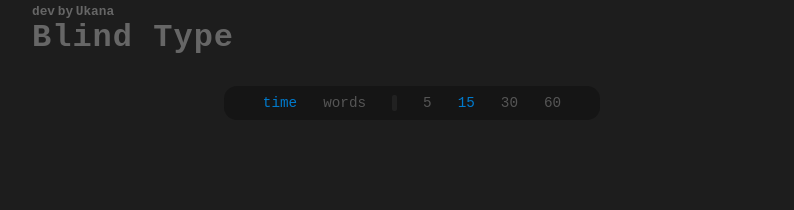
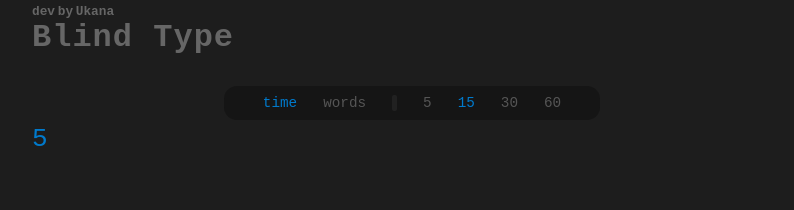
Before and after one commit to UkanaBastreet/blind-type, a React (Create React App) app: page / in a window 1280 px wide. Shown: the top 210 px of the page, without its empty margins (228-1022 px from the left). Built offline with nearby package versions, Linux system fonts and the light colour scheme.

Commit message:
add Timer comp

```diff
--- a/src/components/GameField/GameField.tsx
+++ b/src/components/GameField/GameField.tsx
@@ -2,6 +2,7 @@ import { FC, useCallback, useEffect } from "react";
 import { inputError } from "src/types/game.type";
 import { TextField } from "./TextField/TextField";
 import "./GameField.scss";
+import { Timer } from "./Timer/Timer";
 
 interface GameFieldProps {
   text: string;
@@ -30,6 +31,7 @@ export const GameField: FC<GameFieldProps> = ({
   }, [keydownHandler]);
   return (
     <div className="game-field">
+      <Timer/>
       <TextField text={text} errors={errors} index={index} />
     </div>
   );
--- /dev/null
+++ b/src/components/GameField/Timer/Timer.scss
@@ -0,0 +1,8 @@
+.timer{
+    position: absolute;
+    width: fit-content;
+
+  font-size: 2rem;
+  line-height: 3rem;
+    color: #007acc;
+}
--- /dev/null
+++ b/src/components/GameField/Timer/Timer.tsx
@@ -0,0 +1,25 @@
+import { FC, useEffect, useRef, useState } from "react";
+import "./Timer.scss";
+
+interface TimerProps {}
+
+export const Timer: FC<TimerProps> = () => {
+  const [time, setTime] = useState(0);
+  const timerRef = useRef<null | NodeJS.Timeout>(null);
+
+  useEffect(() => {
+    timerRef.current = setInterval(() => {
+      setTime((t) => t + 1);
+    }, 1000);
+    return () => {
+      if (timerRef.current) {
+        clearInterval(timerRef.current);
+      }
+    };
+  }, []);
+  return (
+    <>
+      <div className="timer">{time}</div>
+    </>
+  );
+};
```
